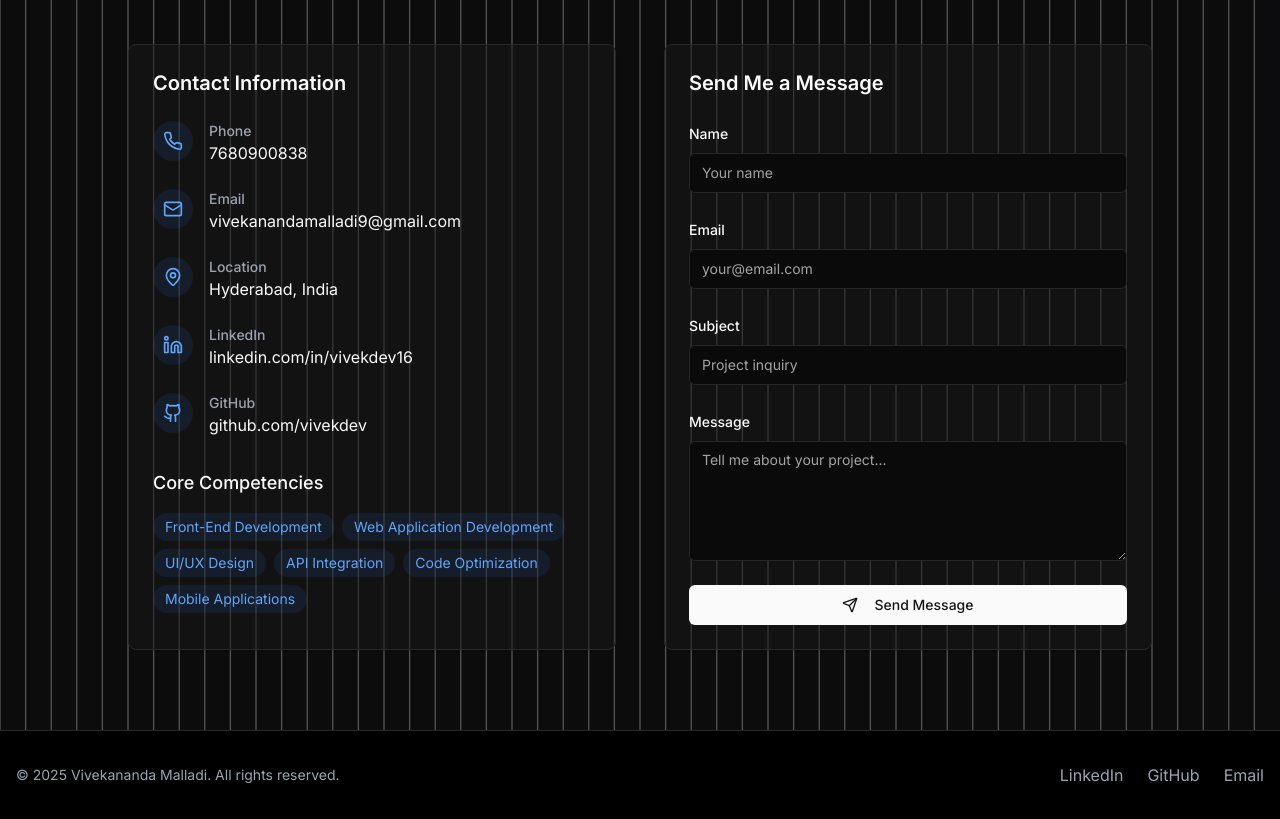
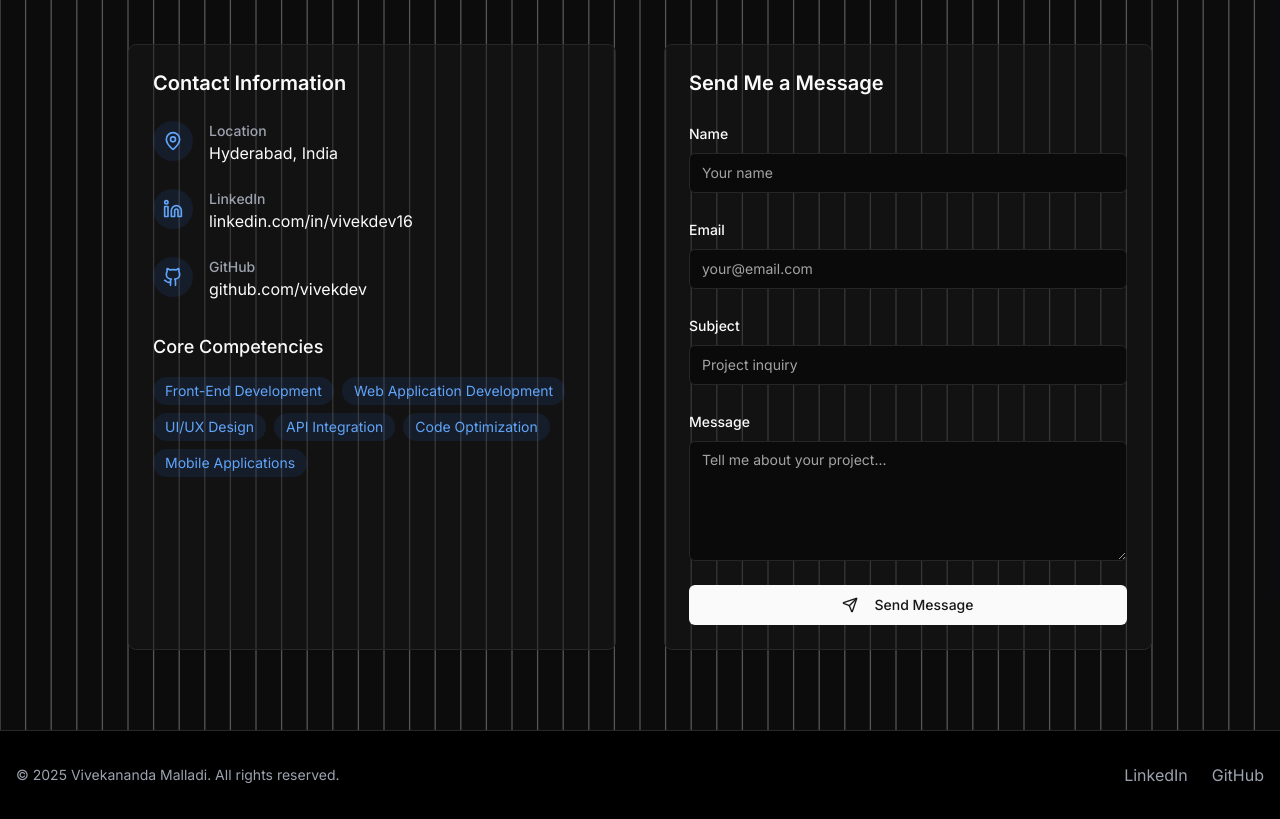
Before and after one commit to 7viveK7/vivek_s_profile, a Next.js app: page / in a window 1280 px wide. Shown: the part 6260-7079 px from the top of the page. Built offline with nearby package versions, Linux system fonts and the light colour scheme.

Commit message:
contacts removed

```diff
--- a/app/api/chat/route.ts
+++ b/app/api/chat/route.ts
@@ -34,7 +34,7 @@ export async function POST(request: Request) {
       - Previous work at Farmreach Technologies and Shivam Medisoft Services
       - Projects include HR Management App, E-commerce web application, and more
       - Based in Hyderabad, India
-      - Contact: vivekanandamalladi9@gmail.com, 7680900838
+
 
       Previous conversation:
       ${context}
--- a/app/components/contact.tsx
+++ b/app/components/contact.tsx
@@ -55,8 +55,8 @@ export default function Contact() {
   }
 
   const contactInfo = [
-    { icon: <Phone className="h-5 w-5" />, label: "Phone", value: "7680900838" },
-    { icon: <Mail className="h-5 w-5" />, label: "Email", value: "vivekanandamalladi9@gmail.com" },
+
+
     { icon: <MapPin className="h-5 w-5" />, label: "Location", value: "Hyderabad, India" },
     {
       icon: <Linkedin className="h-5 w-5" />,
--- a/app/components/footer.tsx
+++ b/app/components/footer.tsx
@@ -18,9 +18,7 @@ export default function Footer() {
             <a href="#" className="text-gray-400 hover:text-blue-400">
               GitHub
             </a>
-            <a href="mailto:vivekanandamalladi9@gmail.com" className="text-gray-400 hover:text-blue-400">
-              Email
-            </a>
+
           </div>
         </div>
       </div>
```
